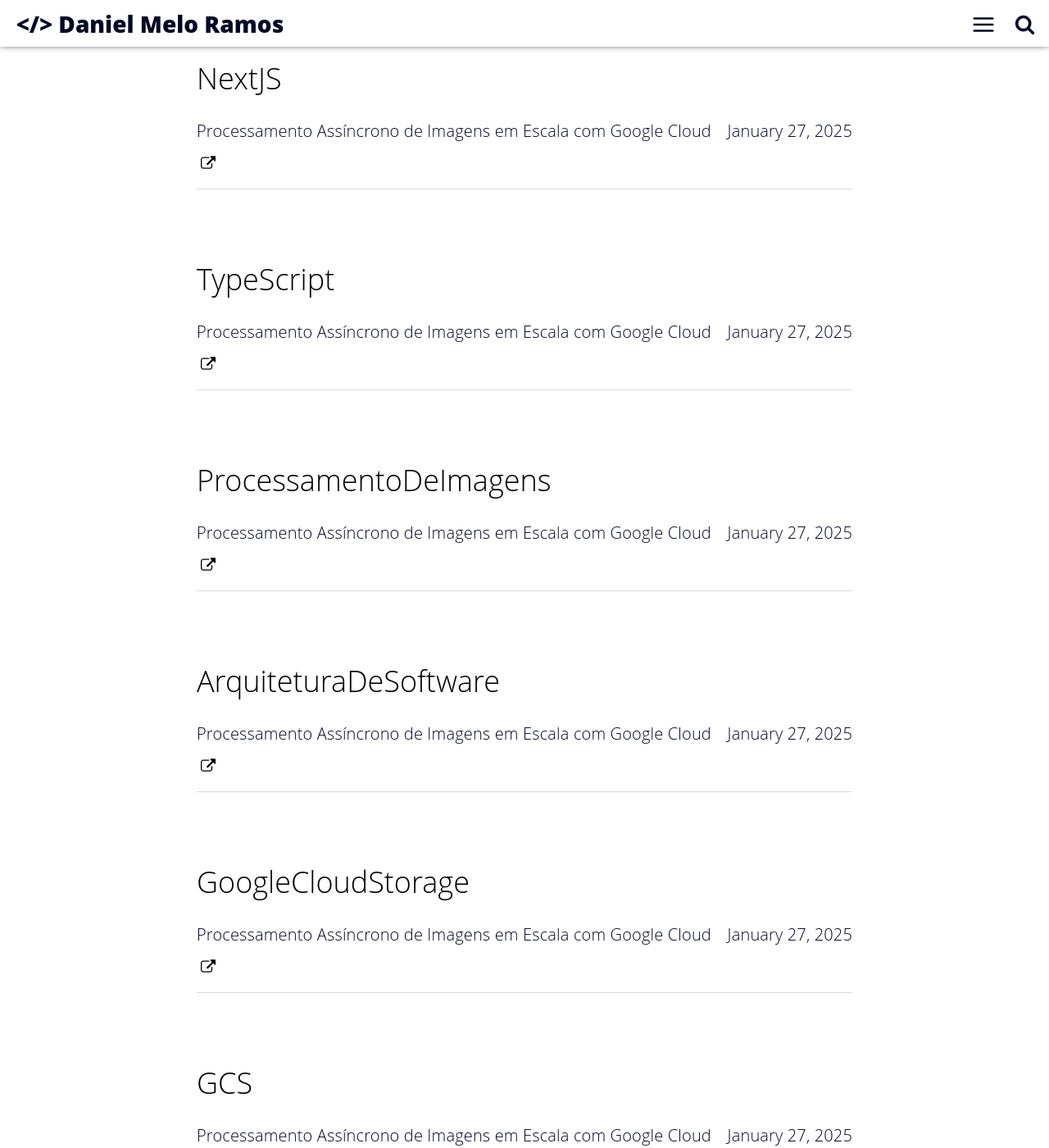
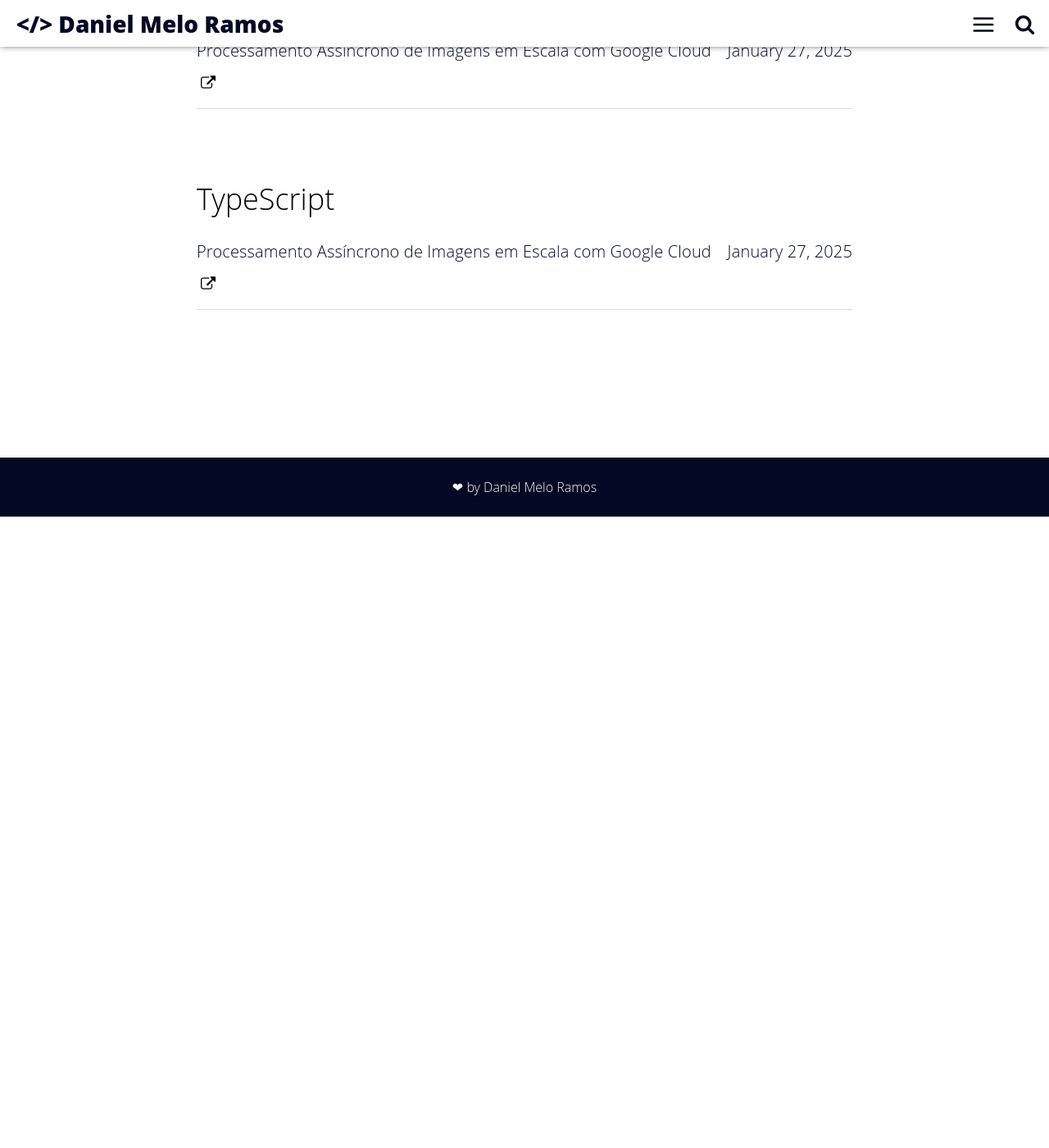
Before and after one commit to danielmeloramos/danielmeloramos.github.io, a Jekyll site: the page built from tags.html, in a window 1280 px wide and 1400 px high, scrolled down 3360 px. Shown: the whole window at 82% size. Built offline with Jekyll 4.4.1, drawn with Linux system fonts in a browser that asks for light colours; after the commit the page ends 3990 px from its top, so only the background shows below that; some of the changed text lies outside the part shown.

Commit message:
Simplifica tags para apenas 3 principais: Google Cloud, NextJS, TypeScript

```diff
--- a/_posts/2025-01-27-processamento-assincrono-imagens-google-cloud.md
+++ b/_posts/2025-01-27-processamento-assincrono-imagens-google-cloud.md
@@ -10,13 +10,6 @@
 - Google Cloud
 - NextJS
 - TypeScript
-- ProcessamentoDeImagens
-- ArquiteturaDeSoftware
-- GoogleCloudStorage
-- GCS
-- Scalability
-- Performance
-- Microservices
 categories:
 - Desenvolvimento
 - Google Cloud
```
